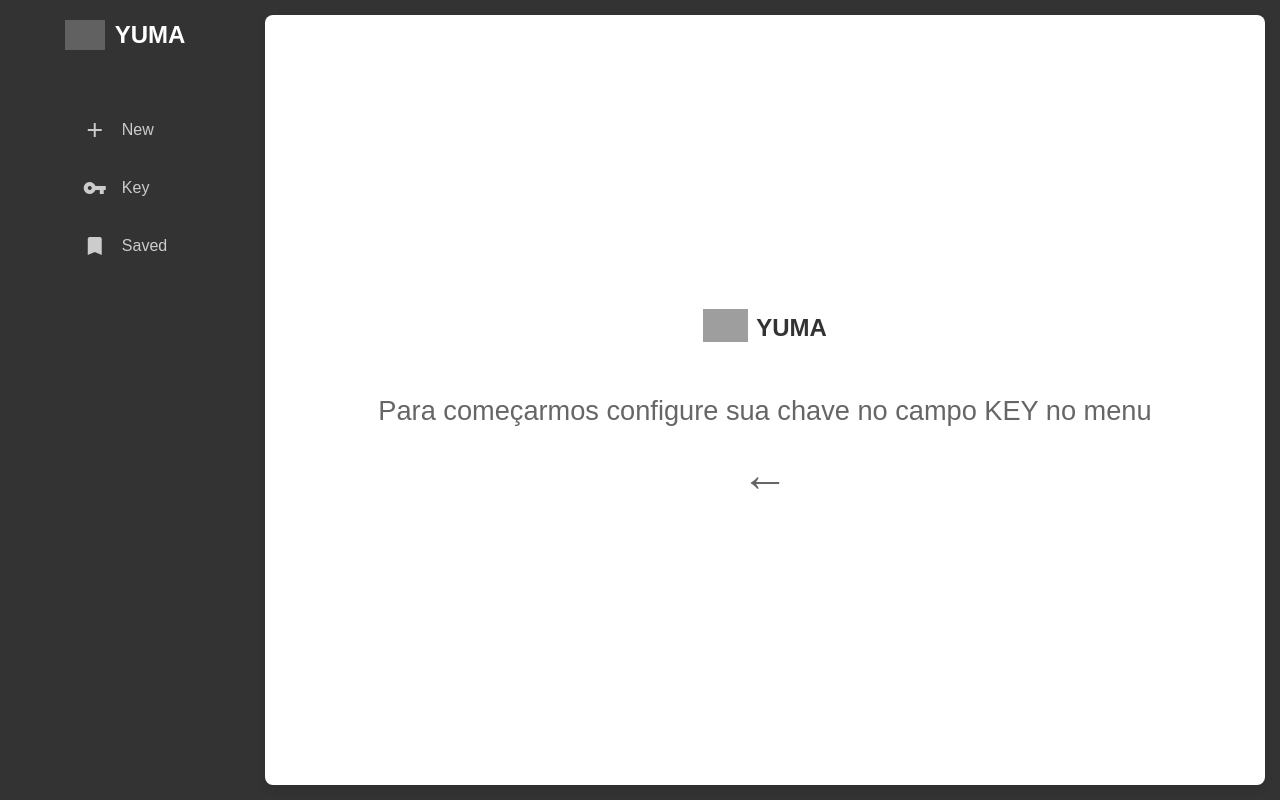
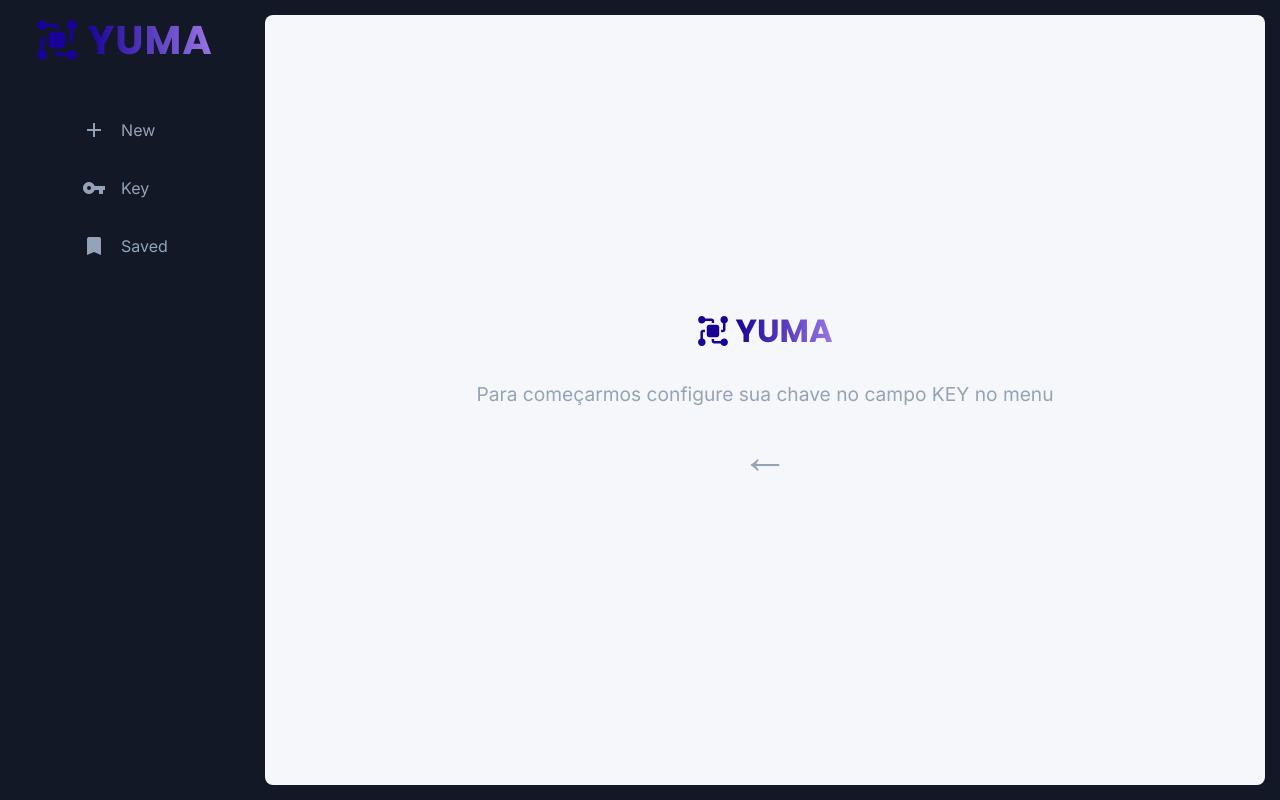
Before and after one commit to Agents4Good/YUMA, a Flask app: page / in a window 1280 px wide. Run offline with Flask 3, Linux system fonts and the light colour scheme; grey boxes are pictures that could not be loaded.

Commit message:
refactor: adicionado o caminho para logo no index e alterações no design da página

```diff
--- a/src/static/style.css
+++ b/src/static/style.css
@@ -1,7 +1,24 @@
+@import url('https://fonts.googleapis.com/css2?family=Inter:wght@400;600&family=Poppins:wght@600;700&display=swap');
+
+:root {
+    --blue-dark: #0E1A2B;
+    --blue-medium: #2B6CB0;
+    --purple-glow: #7F56D9;
+    --purple-soft: #B983FF;
+    --text-light: #E2E8F0;
+    --text-muted: #94A3B8;
+    --bg-dark: #121826;
+    --bg-sidebar: #1F2937;
+    --bg-light: #F5F7FA;
+    --yuma-gradient-start: #190397;
+    --yuma-gradient-end: #9876e4;
+    --font-title: 'Poppins', sans-serif;
+    --font-body: 'Inter', sans-serif;
+}
+
 body {
     margin: 0;
-    font-family: Arial, sans-serif;
-    background-color: #333;
+    font-family: var(--font-body);
     display: flex;
     min-height: 100vh;
     width: 100vw;
@@ -12,7 +29,7 @@
     display: flex;
     width: 100%;
     height: 100vh;
-    background-color: #333;
+    background-color: var(--bg-dark);
     border-radius: 0;
     box-shadow: none;
     overflow: hidden;
@@ -20,8 +37,7 @@
 
 .sidebar {
     width: 250px;
-    background-color: #333;
-    color: #fff;
+    background-color: var(--bg-dark);
     padding: 20px 0;
     display: flex;
     flex-direction: column;
@@ -32,16 +48,28 @@
 .sidebar .logo {
     display: flex;
     align-items: center;
-    margin-bottom: 40px;
-    font-size: 24px;
-    font-weight: bold;
-    color: #fff;
+    margin-bottom: 30px;
+    padding: 0 20px;
+}
+
+.sidebar .logo span {
+    font-family: var(--font-title);
+    font-weight: 700;
+    font-size: 2.5rem;
+    letter-spacing: 1px;
+    background: linear-gradient(to right, var(--yuma-gradient-start), var(--yuma-gradient-end));
+    -webkit-background-clip: text;
+    -webkit-text-fill-color: transparent;
+    color: var(--yuma-gradient-start);
+    line-height: 1;
+    margin: 0;
+    padding: 0;
 }
 
 .sidebar .logo img {
     width: 40px;
     margin-right: 10px;
-    filter: invert(100%);
+    display: block;
 }
 
 .sidebar .main-nav ul {
@@ -58,17 +86,17 @@
     display: flex;
     align-items: center;
     padding: 12px 20px;
-    color: #ccc;
+    color: var(--text-muted);
     text-decoration: none;
     transition: background-color 0.3s ease, color 0.3s ease;
     width: 100%;
     box-sizing: border-box;
-     line-height: 24px;
+    line-height: 24px;
 }
 
 .sidebar .main-nav .nav-item:hover {
-    background-color: #555;
-    color: #fff;
+    background-color: var(--blue-medium);
+    color: var(--bg-light);
 }
 
 .sidebar .main-nav .nav-item .material-icons {
@@ -78,11 +106,11 @@
     width: 24px;
     height: 24px;
     vertical-align: middle;
-    color: #ccc;
+    color: var(--text-muted);
 }
 
 .sidebar .main-nav .nav-item:hover .material-icons {
-    stroke: #fff;
+    color: var(--bg-light);
 }
 
 .content {
@@ -92,15 +120,14 @@
     align-items: center;
     text-align: center;
     padding: 20px;
-    background-color: #fff;
+    background-color: var(--bg-light);
     border-radius: 8px;
-    box-shadow: 0 4px 8px rgba(0, 0, 0, 0.1);
     margin: 15px;
 }
 
 .welcome-message {
     padding: 40px;
-    background-color: #fff;
+    background-color: var(--bg-light);
     border-radius: 0;
     box-shadow: none;
     display: flex;
@@ -117,26 +144,32 @@
 }
 
 .welcome-message img {
-    width: 45px;
+    width: 30px;
     margin-right: 8px;
-    margin-bottom: 0;
+    display: block;
 }
 
 .welcome-message h1 {
-    font-size: 1.5em;
-    color: #333;
-    margin-bottom: 10px;
+    font-size: 2em;
+    font-family: var(--font-title);
+    background: linear-gradient(to right, var(--yuma-gradient-start), var(--yuma-gradient-end));
+    -webkit-background-clip: text;
+    -webkit-text-fill-color: transparent;
+    margin: 0;
+    padding: 0;
+    line-height: 1;
 }
 
 .welcome-message p {
-    font-size: 1.7em;
-    color: #666;
+    font-size: 1.2em;
+    color: var(--text-muted);
+    font-family: var(--font-body);
     margin-bottom: 20px;
 }
 
 .welcome-message .arrow {
     font-size: 3em;
-    color: #666;
+    color: var(--text-muted);
 }
 
 /* Modal container */
--- a/src/templates/index.html
+++ b/src/templates/index.html
@@ -11,7 +11,7 @@
     <div class="container">
         <aside class="sidebar">
             <div class="logo">
-                <img src="static/yuma_logo.png" alt="YUMA Logo">
+                <img src="static/yuma_logo.svg" alt="YUMA Logo">
                 <span>YUMA</span>
             </div>
             <nav class="main-nav">
@@ -34,7 +34,7 @@
 
         <main class="content">
             <div class="welcome-message">
-                <div class="yuma-logo-name"> <img src="static/yuma_logo.png" alt="YUMA Logo Grande">
+                <div class="yuma-logo-name"> <img src="static/yuma_logo.svg" alt="YUMA Logo Grande">
                     <h1>YUMA</h1>
                 </div>
                 <p>Para começarmos configure sua chave no campo KEY no menu</p>
```
